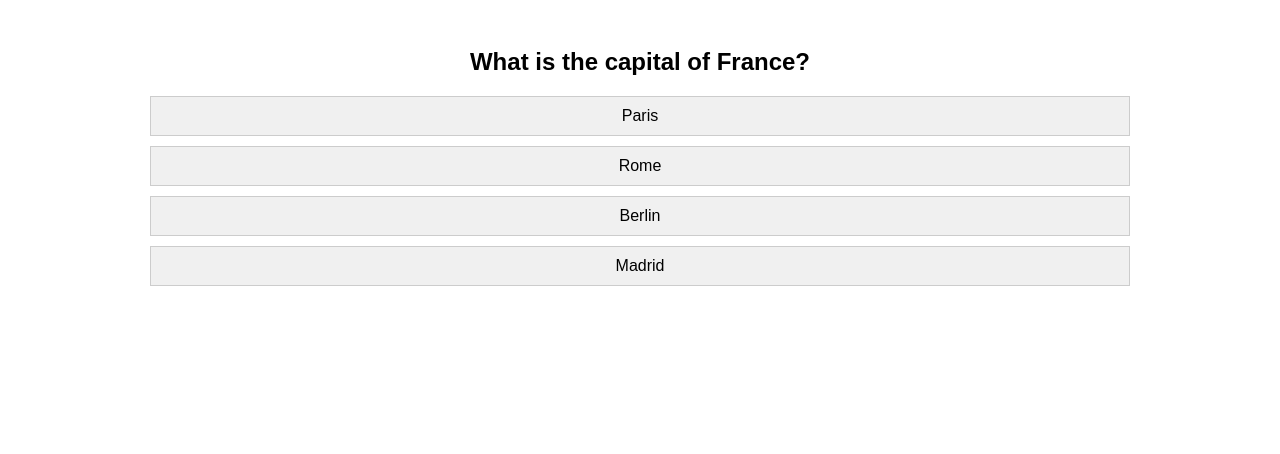
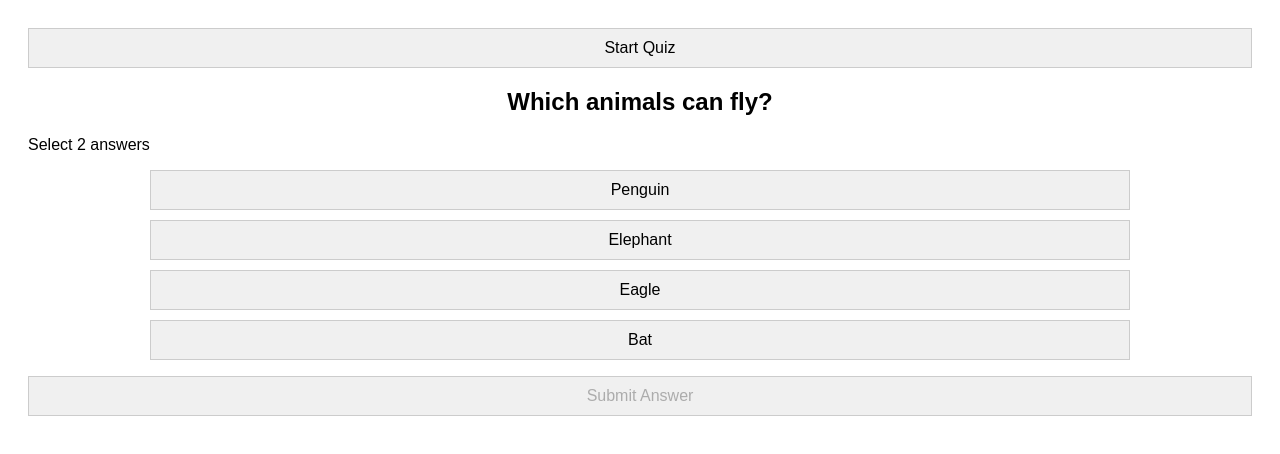
Before and after one commit to boross-mate-deik/quizapp, a React (Create React App) app in the folder frontend/: page / in a window 1280 px wide. Both pictures are taken after a click on the button "Start Quiz". Shown: the top 454 px of the page. Built offline with nearby package versions, Linux system fonts and the light colour scheme.

Commit message:
Impl: frontend now supports multiple choice questions, can start a new quiz any time.

```diff
--- a/frontend/src/QuizApp.css
+++ b/frontend/src/QuizApp.css
@@ -46,12 +46,17 @@
     text-align: center;
 }
 
-#getQuiz {
+.make-quiz-button {
+  margin: 0 auto;
+  display: block;
   padding: 10px 20px;
-  width: 100%;
   border: 1px solid #ccc;
   background-color: #f0f0f0;
   cursor: pointer;
   font-size: 1em;
   transition: background-color 0.2s ease;
 }
+
+.quiz-button.selected {
+  background-color: #d8eaff; /* Light blue */
+}
--- a/frontend/src/QuizApp.js
+++ b/frontend/src/QuizApp.js
@@ -2,21 +2,47 @@ import React, { useState } from 'react';
 import './QuizApp.css';
 
 function QuizApp() {
-  const question = "What is the capital of France?";
-  const originalAnswers = [
+  const questions = [
+    {
+      question: "What is the capital of France?",
+      answers: [
         { text: "Berlin", isCorrect: false },
         { text: "Madrid", isCorrect: false },
         { text: "Paris", isCorrect: true },
         { text: "Rome", isCorrect: false },
+      ],
+      allowMultiple: false,
+    },
+    {
+      question: "Which of the following are programming languages?",
+      answers: [
+        { text: "HTML", isCorrect: false },
+        { text: "Python", isCorrect: true },
+        { text: "JavaScript", isCorrect: true },
+        { text: "CSS", isCorrect: false },
+      ],
+      allowMultiple: true,
+    },
+    {
+      question: "Which animals can fly?",
+      answers: [
+        { text: "Bat", isCorrect: true },
+        { text: "Penguin", isCorrect: false },
+        { text: "Eagle", isCorrect: true },
+        { text: "Elephant", isCorrect: false },
+      ],
+      allowMultiple: true,
+    },
   ];
 
   const [quizStarted, setQuizStarted] = useState(false);
-  const [shuffledAnswers, setShuffledAnswers] = useState();
-  const [selectedAnswer, setSelectedAnswer] = useState(null);
-  const [isAnswered, setIsAnswered] = useState(false);
+  const [currentQuestion, setCurrentQuestion] = useState(null);
+  const [shuffledAnswers, setShuffledAnswers] = useState([]);
+  const [selectedAnswers, setSelectedAnswers] = useState([]);
+  const [isSubmitted, setIsSubmitted] = useState(false);
 
-  function shuffleAnswers(answers) {
-    const shuffled = [...answers];
+  function shuffleArray(array) {
+    const shuffled = [...array];
     for (let i = shuffled.length - 1; i > 0; i--) {
       const j = Math.floor(Math.random() * (i + 1));
       [shuffled[i], shuffled[j]] = [shuffled[j], shuffled[i]];
@@ -24,44 +50,90 @@ function QuizApp() {
     return shuffled;
   }
 
-  function startQuiz() {
-    setShuffledAnswers(shuffleAnswers(originalAnswers));
+  function startOrRestartQuiz() {
+    const randomQuestion = questions[Math.floor(Math.random() * questions.length)];
+    const shuffled = shuffleArray(randomQuestion.answers);
+    setCurrentQuestion(randomQuestion);
+    setShuffledAnswers(shuffled);
+    setSelectedAnswers([]);
+    setIsSubmitted(false);
     setQuizStarted(true);
-    setSelectedAnswer(null);
-    setIsAnswered(false);
   }
 
-  function handleAnswerClick(isCorrect, index) {
-    if (!isAnswered) {
-      setSelectedAnswer(index);
-      setIsAnswered(true);
+  function handleAnswerToggle(index) {
+    if (isSubmitted) return;
+
+    const isSelected = selectedAnswers.includes(index);
+    const maxSelectable = currentQuestion.allowMultiple
+      ? currentQuestion.answers.filter(ans => ans.isCorrect).length
+      : 1;
+
+    if (currentQuestion.allowMultiple) {
+      // For multiple answers
+      if (isSelected) {
+        setSelectedAnswers(selectedAnswers.filter(i => i !== index));
+      } else if (selectedAnswers.length < maxSelectable) {
+        setSelectedAnswers([...selectedAnswers, index]);
       }
+    } else {
+      // For single answer — always set selected to the clicked index
+      setSelectedAnswers([index]);
+    }
+  }
+
+  function handleSubmit() {
+    if (selectedAnswers.length === 0 || isSubmitted) return;
+    setIsSubmitted(true);
+  }
+
+  function getButtonClass(index) {
+    if (!isSubmitted) {
+      return selectedAnswers.includes(index) ? "quiz-button selected" : "quiz-button";
+    }
+
+    const answer = shuffledAnswers[index];
+    const isSelected = selectedAnswers.includes(index);
+
+    if (answer.isCorrect && isSelected) return "quiz-button correct";
+    if (!answer.isCorrect && isSelected) return "quiz-button incorrect";
+    if (answer.isCorrect && !isSelected) return "quiz-button missed";
+    return "quiz-button";
   }
 
   return (
     <div className="quiz-container">
-      {!quizStarted ? (
-        <button className="quiz-button" onClick={startQuiz}>
+      <button className="quiz-button" onClick={startOrRestartQuiz}>
         Start Quiz
       </button>
-      ) : (
+
+      {quizStarted && currentQuestion && (
         <>
-          <h2 className="quiz-question">{question}</h2>
+          <h2 className="quiz-question">{currentQuestion.question}</h2>
+
+          {currentQuestion.allowMultiple && (
+            <p style={{ marginBottom: '10px' }}>
+              Select {currentQuestion.answers.filter(a => a.isCorrect).length} answers
+            </p>
+          )}
+          {!currentQuestion.allowMultiple && (
+            <p style={{ marginBottom: '10px' }}>
+              Select one answer
+            </p>
+          )}
+
           <ul className="quiz-options">
             {shuffledAnswers.map((answer, index) => {
-              const isSelected = selectedAnswer === index;
-              let buttonClass = "quiz-button";
-
-              if (isAnswered && isSelected) {
-                buttonClass += answer.isCorrect ? " correct" : " incorrect";
-              }
+              const isDisabled =
+                !selectedAnswers.includes(index) &&
+                currentQuestion.allowMultiple &&
+                selectedAnswers.length >= currentQuestion.answers.filter(a => a.isCorrect).length;
 
               return (
                 <li key={index} className="quiz-option">
                   <button
-                    className={buttonClass}
-                    onClick={() => handleAnswerClick(answer.isCorrect, index)}
-                    disabled={isAnswered}
+                    className={getButtonClass(index)}
+                    onClick={() => handleAnswerToggle(index)}
+                    disabled={isSubmitted || isDisabled}
                   >
                     {answer.text}
                   </button>
@@ -69,12 +141,26 @@ function QuizApp() {
               );
             })}
           </ul>
-          {isAnswered && (
-            <p className="feedback">
-              {shuffledAnswers[selectedAnswer].isCorrect
-                ? "Correct! 🎉"
-                : "Incorrect. 😢"}
-            </p>
+
+          {!isSubmitted && (
+            <button
+              className="quiz-button"
+              onClick={handleSubmit}
+              disabled={selectedAnswers.length === 0}
+            >
+              Submit Answer
+            </button>
+          )}
+
+          {isSubmitted && (
+            <div>
+              {selectedAnswers.every(index => shuffledAnswers[index].isCorrect) &&
+              shuffledAnswers.filter(ans => ans.isCorrect).length === selectedAnswers.length ? (
+                <p>Correct! 🎉</p>
+              ) : (
+                <p>Some answers were incorrect. 😢</p>
+              )}
+            </div>
           )}
         </>
       )}
```
Lines whose indentation alone changed are shown as unchanged.
